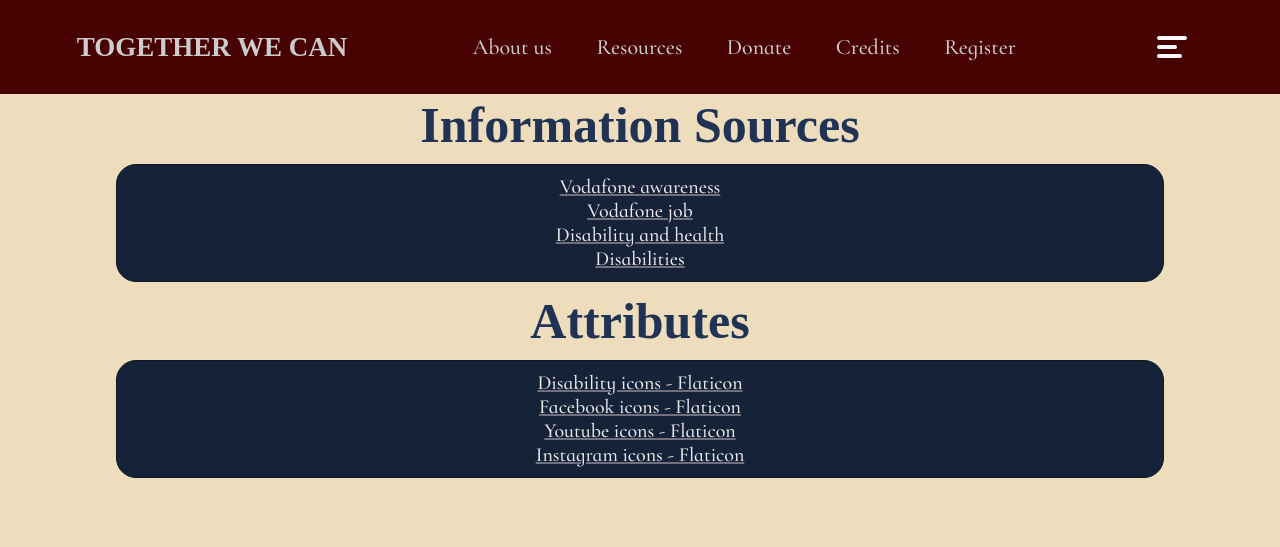
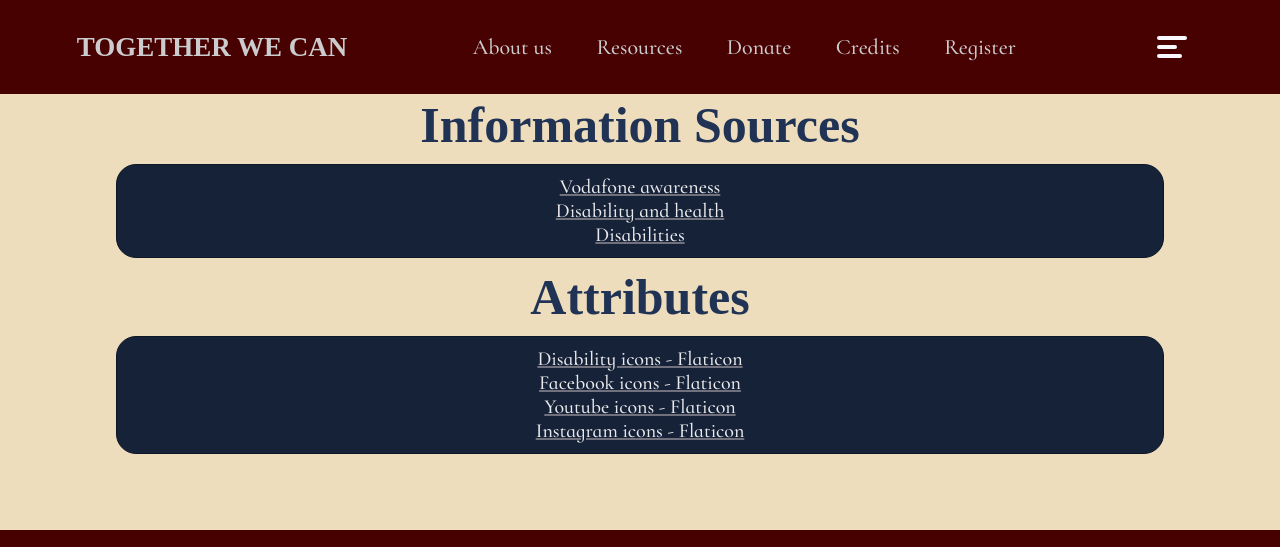
Before and after one commit to SamaAbdrabo/Together-We-Can, a plain HTML site: page credit.html in a window 1280 px wide. Shown: the top 547 px of the page. Drawn offline with Linux system fonts and the light colour scheme.

Commit message:
Update credit.html

```diff
--- a/credit.html
+++ b/credit.html
@@ -39,7 +39,6 @@
       <h2 class="text-to-read">Information Sources</h2>
       <ul>
         <li><a href="https://careers.vodafone.com/our-offer/inclusion/disability/" title="brain icons">Vodafone awareness</a></li>
-        <li><a href="https://opportunities.vodafone.com/job/Leap-Graduate-Program-for-People-with-Disabilities/1022976701/" title="vodafone">Vodafone job</a></li>
         <li><a href="https://www.cdc.gov/ncbddd/disabilityandhealth/disability.html" title="vodafone">Disability and health</a></li>
         <li><a href="https://services.anu.edu.au/human-credit/respect-inclusion/different-types-of-disabilitie" title="disabilities">Disabilities</a></li>
       </ul>
```
